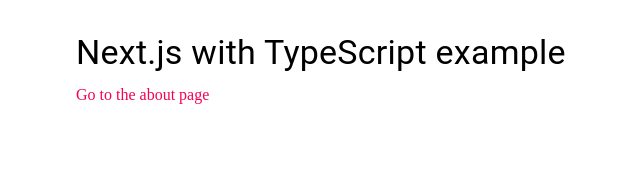
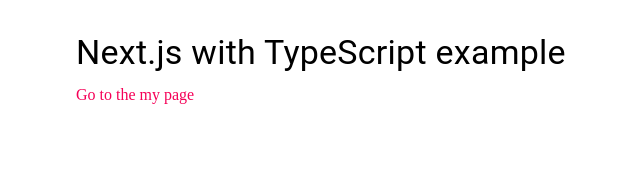
Before and after one commit to antonMandrichenko/company, a Next.js app: page / in a window 1280 px wide. Shown: the top 176 px of the page, without its empty margins (288-928 px from the left). Built offline with nearby package versions, Linux system fonts and the light colour scheme.

Commit message:
Changed in index

```diff
--- a/pages/index.tsx
+++ b/pages/index.tsx
@@ -2,9 +2,7 @@
 import Container from '@material-ui/core/Container';
 import Typography from '@material-ui/core/Typography';
 import Box from '@material-ui/core/Box';
-// import ProTip from '../src/ProTip';
 import Link from '../src/Link';
-// import Copyright from '../src/Copyright';
 
 export default function Index() {
   return (
@@ -14,10 +12,8 @@
           Next.js with TypeScript example
         </Typography>
         <Link href="/about" color="secondary">
-          Go to the about page
+          Go to the my page
         </Link>
-        {/* <ProTip />
-        <Copyright /> */}
       </Box>
     </Container>
   );
```
